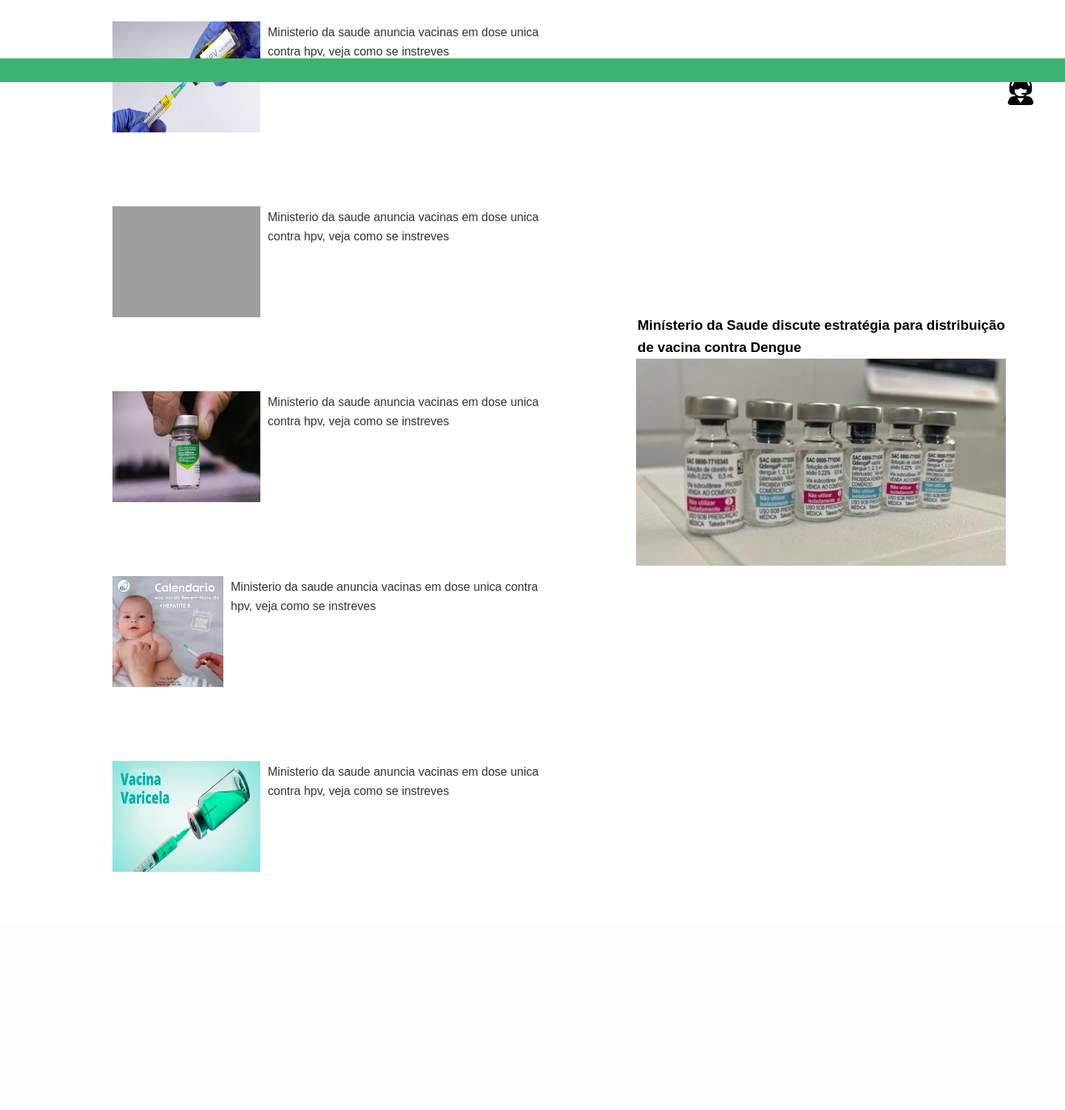
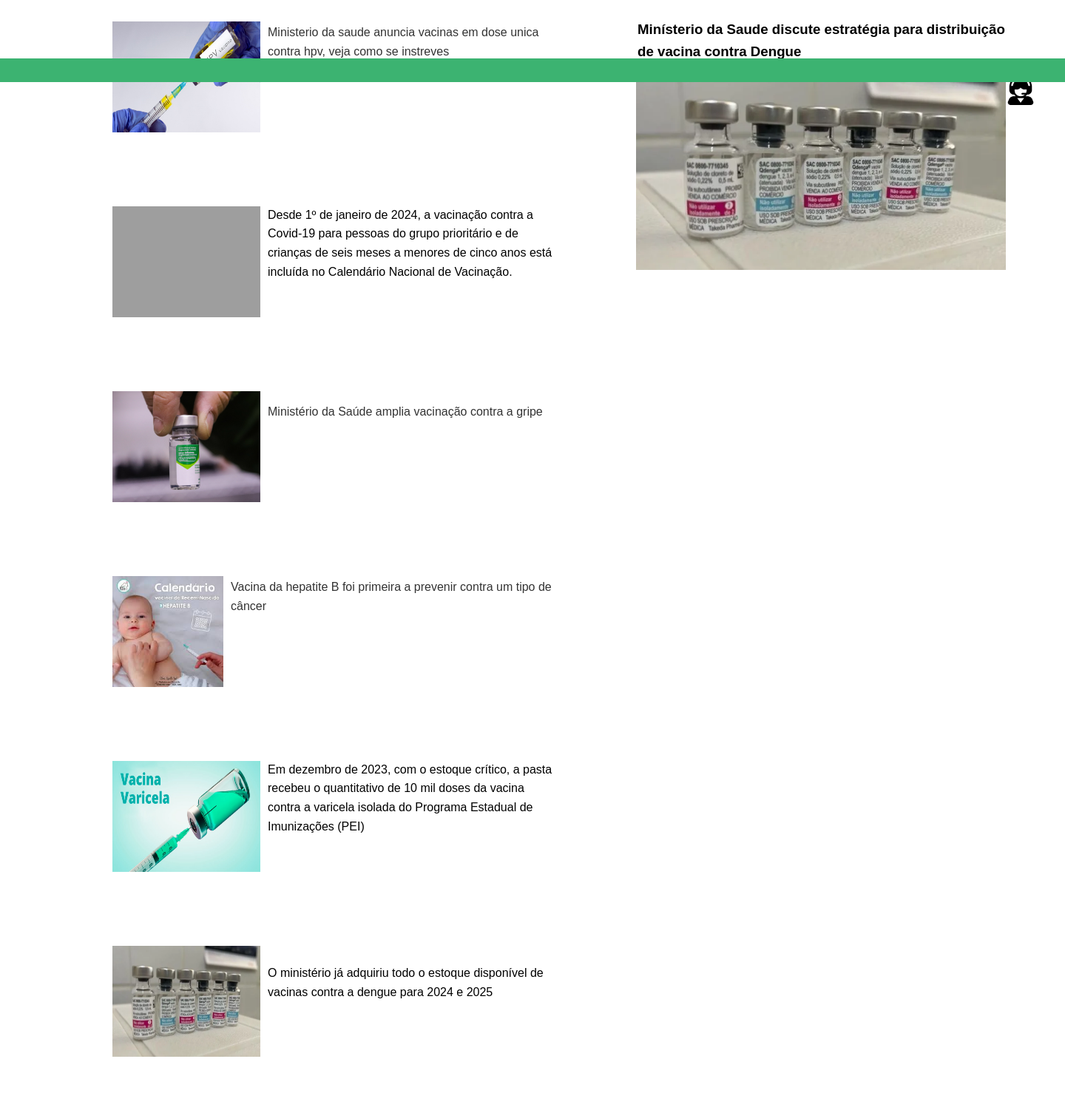
Before and after one commit to library-una-classGQS/-Vaccine-News-Daily, a Flask app: page / in a window 1440 px wide. Shown: the part 620-2121 px from the top of the page at 74% size. Before the commit the page ends 1799 px from the top, so only its background shows below. Run offline with Flask 3, Linux system fonts and the light colour scheme; grey boxes are pictures that could not be loaded.

Commit message:
alteraçao dos textos
coloquei os textos corretos no site

```diff
--- a/static/css/estilo.css
+++ b/static/css/estilo.css
@@ -103,7 +103,7 @@ footer {
 .noticia_maior{
   position: absolute;
   width: 500px;
-margin-top: -800px;
+margin-top: -1450px;
 margin-left: 650px;
 }
 .img_noticia_maior{
@@ -901,6 +901,11 @@ margin-top: 200px;
   margin-left: -10px;
   margin-top: -120px;
 }
+.txt_noticias_g{
+  width: 700px;
+  margin-left: -10px;
+  margin-top: -60px;
+}
 
 .txt_noticias a {
   text-decoration: none;
--- a/templates/index.html
+++ b/templates/index.html
@@ -56,28 +56,34 @@
   </article>
   <article class="article">
       <img class="img_noticias" src="{{ url_for('static', filename='img/covid.jpg' )}}" />
-      <div class="txt_noticias">
-      <a href="#"><p >Ministerio da saude anuncia vacinas em dose unica contra hpv, veja como se instreves</p></a>
+      <div class="txt_noticias_g">
+      <a href="#"><p >Desde 1º de janeiro de 2024, a vacinação contra a Covid-19 para pessoas do grupo prioritário e de crianças de seis meses a menores de cinco anos está incluída no Calendário Nacional de Vacinação.</p></a>
   </div>
   </article>
   <article class="article">
       <img class="img_noticias" src="{{ url_for('static', filename='img/gripe.jpg' )}}" />
       <div class="txt_noticias">
-      <a  href="#"><p >Ministerio da saude anuncia vacinas em dose unica contra hpv, veja como se instreves</p></a>
+      <a  href="#"><p >Ministério da Saúde amplia vacinação contra a gripe</p></a>
   </div>
   </article>
   <article class="article">
       <img class="img_noticias" src="{{ url_for('static', filename='img/hepatite.jpg' )}}" />
       <div class="txt_noticias">
-      <a  href="#"><p >Ministerio da saude anuncia vacinas em dose unica contra hpv, veja como se instreves</p></a>
+      <a  href="#"><p >Vacina da hepatite B foi primeira a prevenir contra um tipo de câncer</p></a>
   </div>
   </article>
   <article class="article">
       <img class="img_noticias" src="{{ url_for('static', filename='img/varicela.jpg' )}}" />
-      <div class="txt_noticias">
-      <a  href="#"><p >Ministerio da saude anuncia vacinas em dose unica contra hpv, veja como se instreves</p></a>
+      <div class="txt_noticias_g">
+      <a  href="#"><p >Em dezembro de 2023, com o estoque crítico, a pasta recebeu o quantitativo de 10 mil doses da vacina contra a varicela isolada do Programa Estadual de Imunizações (PEI)</p></a>
   </div>
   </article>
+  <article class="article">
+    <img class="img_noticias" src="{{ url_for('static', filename='img/Vacina-Dengue.webp' )}}" />
+    <div class="txt_noticias_g">
+    <a  href="#"><p >O ministério já adquiriu todo o estoque disponível de vacinas contra a dengue para 2024 e 2025</p></a>
+</div>
+</article>
 
   <div class="noticia_maior" >
     <a href="#"><h3>Minísterio da Saude discute estratégia para distribuição de vacina contra Dengue</h3></a>
```
Also changed, not shown: data/artigos.json (+5 -5 lines).
